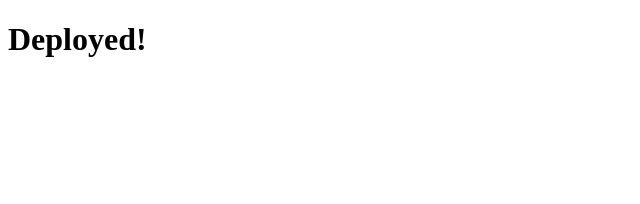
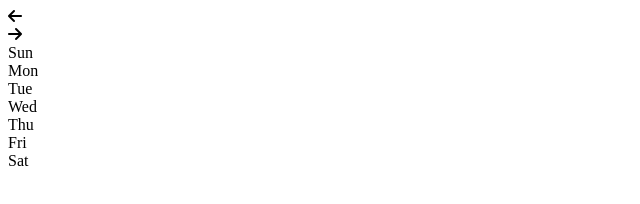
Before and after one commit to shernandez13/calender-app, a plain HTML site: page index.html in a window 1280 px wide. Shown: the whole page, without its empty margins (0-640 px from the left). Drawn offline with Linux system fonts and the light colour scheme.

Commit message:
Update index.html

```diff
--- a/index.html
+++ b/index.html
@@ -1,13 +1,28 @@
 <!doctype html>
 <html lang="en">
 <head>
-    <meta charset="UTF-8">
-    <meta name="viewport" content="width=device-width, initial-scale=1.0">
-    <link rel="stylesheet" href="https://cdnjs.cloudflare.com/ajax/libs/font-awesome/6.5.2/css/all.min.css" />
-    <title>Calender App</title>
+  <meta charset="UTF-8">
+  <meta name="viewport" content="width=device-width, initial-scale=1.0">
+  <link rel="stylesheet" href="https://cdnjs.cloudflare.com/ajax/libs/font-awesome/6.5.2/css/all.min.css" />
+  <title>Calender App</title>
 </head>
 
 <body>
-<h1>Deployed!</h1>
-
+  <div class="calendar">
+    <div class="header">
+      <div id="prev" class="btn"><i class="fa-solid fa-arrow-left"></i></div>
+      <div id="month-year"></div>
+      <div id="next" class="btn"><i class="fa-solid fa-arrow-right"></i></div>
+  </div>
+    <div class="weekdays">
+      <div>Sun</div>
+      <div>Mon</div>
+      <div>Tue</div>
+      <div>Wed</div>
+      <div>Thu</div>
+      <div>Fri</div>
+      <div>Sat</div>
+    </div>
+    <div class="days" id="days"></div>
+  </div>
 </body>
```
